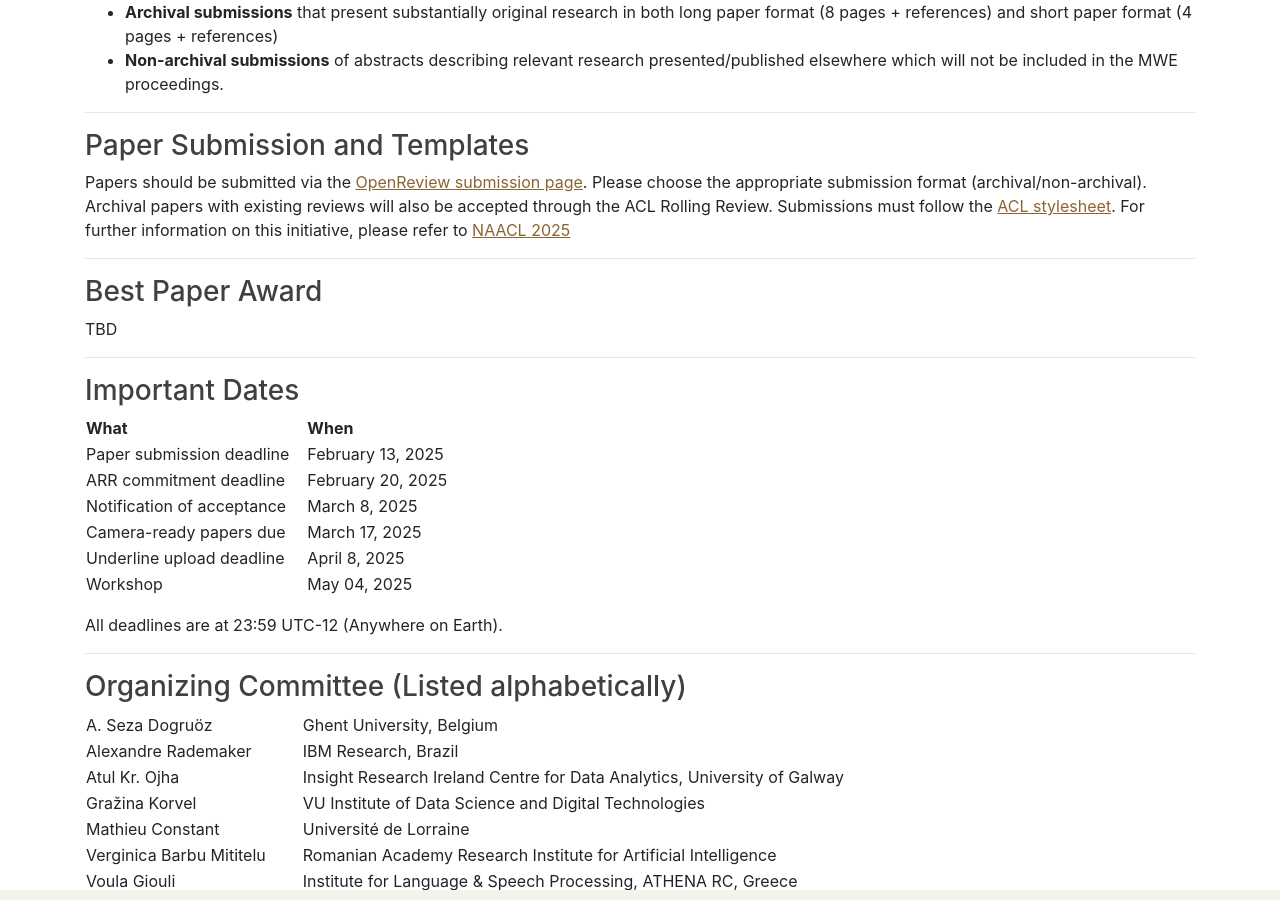
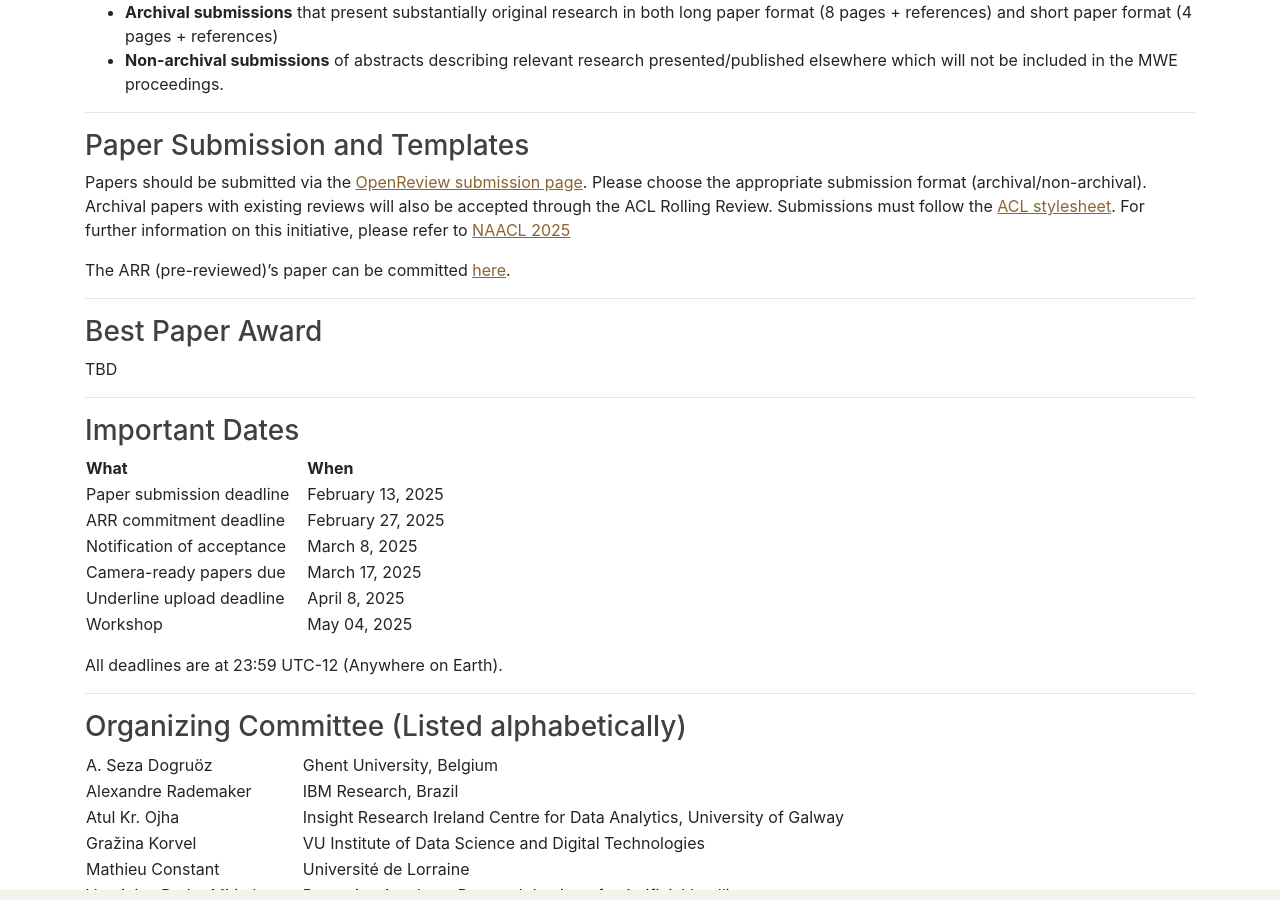
Before and after one commit to multiword/multiword.github.io, a Jekyll site: the page built from mwe2025/index.md, in a window 1280 px wide and 900 px high, scrolled down 2708 px. Built offline with Jekyll 4.4.1, drawn with Linux system fonts in a browser that asks for light colours; comment, search, counter and statistics services are not loaded.

Commit message:
added ARR link

```diff
--- a/mwe2025/index.md
+++ b/mwe2025/index.md
@@ -138,6 +138,8 @@ The workshop invites  two types of submissions:
 
 Papers should be submitted via the [OpenReview submission page](https://openreview.net/group?id=aclweb.org/NAACL/2025/Workshop/MWE). Please choose the appropriate submission format (archival/non-archival). Archival papers with existing reviews will also be accepted through the ACL Rolling Review. Submissions must follow the [ACL stylesheet](https://github.com/acl-org/acl-style-files). For further information on this initiative, please refer to [NAACL 2025](https://2025.naacl.org/calls/papers/#paper-submission-details)
 
+The ARR (pre-reviewed)'s paper can be committed [here](https://forms.gle/4XG1Myd3FSdPLkoL6).
+
 
 
 -------
@@ -153,7 +155,7 @@ TBD
 | What                       | When                       |
 | -------------------------- | -------------------------- |
 | Paper submission deadline  | February 13, 2025           |
-| ARR commitment deadline    | February 20, 2025          |
+| ARR commitment deadline    | February 27, 2025          |
 | Notification of acceptance | March 8, 2025              |
 | Camera-ready papers due    | March 17, 2025             |
 | Underline upload deadline  | April 8, 2025              |
```
